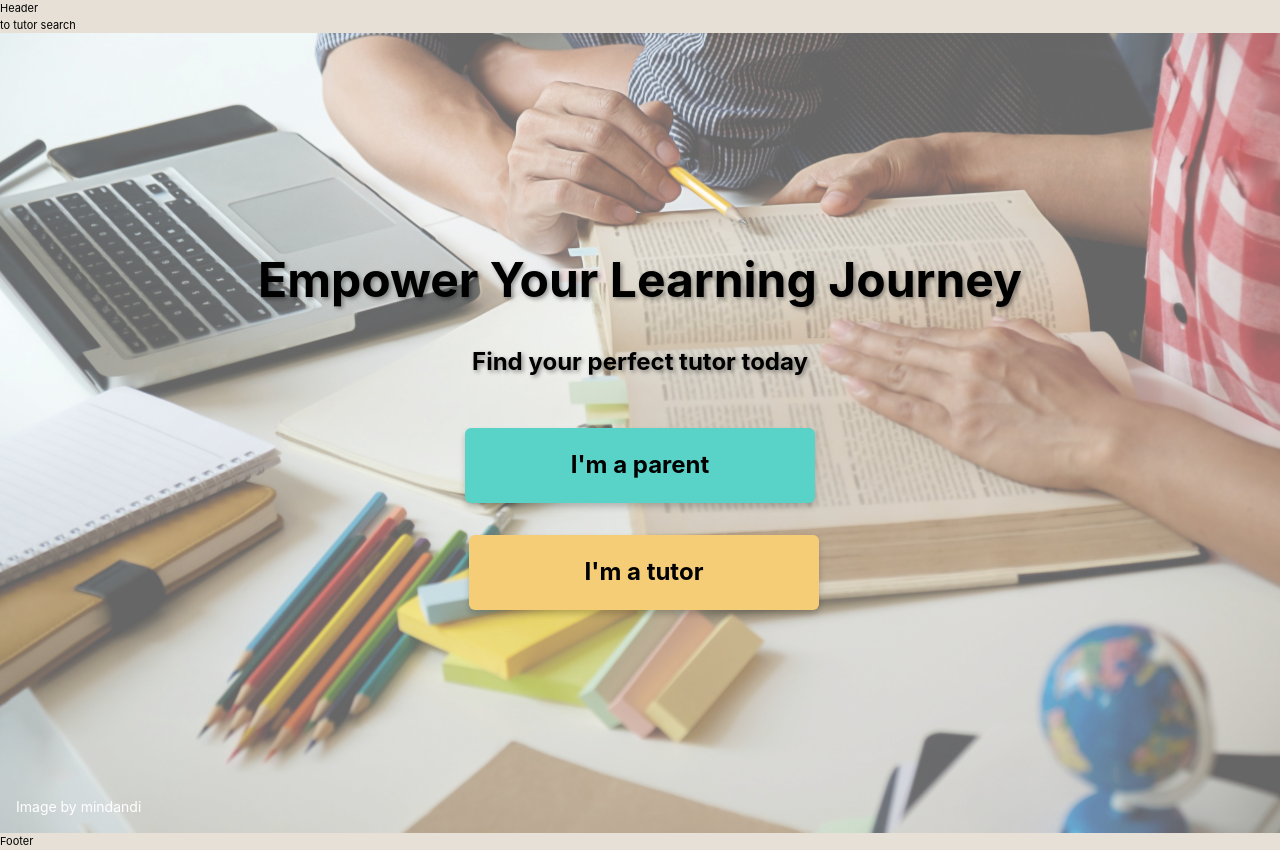
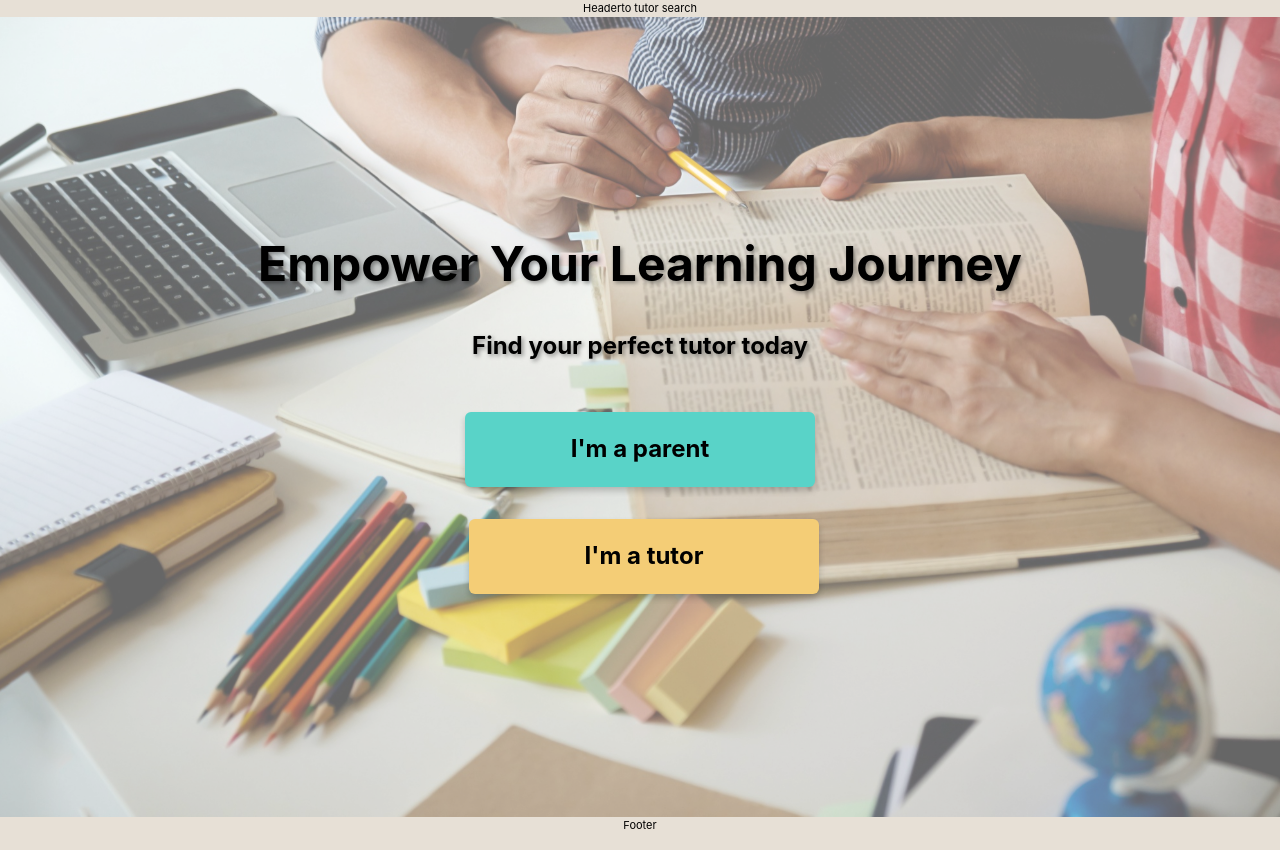
Before and after one commit to Code-the-Dream-School/ffprac-team2-front, a React (Vite) app: page / in a window 1280 px wide. Built offline with nearby package versions, Linux system fonts and the light colour scheme.

Commit message:
fix: background size

```diff
--- a/src/components/Footer.tsx
+++ b/src/components/Footer.tsx
@@ -1,7 +1,15 @@
 import React from 'react';
 
-const Footer: React.FC = () => {
-    return <div>Footer</div>;
+type FooterProps = {
+    sizeHeader: {
+        maxWidth: string;
+        margin: string;
+        display: string;
+    };
+};
+
+const Footer: React.FC<FooterProps> = ({ sizeHeader }) => {
+    return <footer style={sizeHeader}>Footer</footer>;
 };
 
 export default Footer;
--- a/src/components/Header.tsx
+++ b/src/components/Header.tsx
@@ -1,12 +1,20 @@
 import React from 'react';
 import { NavLink } from 'react-router-dom';
 
-const Header: React.FC = () => {
+type HeaderProps = {
+    sizeHeader: {
+        maxWidth: string;
+        margin: string;
+        display: string;
+    };
+};
+
+const Header: React.FC<HeaderProps> = ({ sizeHeader }) => {
     return (
-        <>
+        <header style={sizeHeader}>
             <h1>Header</h1>
             <NavLink to={'/tutorsearch'}>to tutor search</NavLink>
-        </>
+        </header>
     );
 };
 
--- a/src/components/Layout.tsx
+++ b/src/components/Layout.tsx
@@ -1,16 +1,65 @@
-import { Flex } from '@chakra-ui/react';
+import { Box, Flex } from '@chakra-ui/react';
 import Footer from './Footer';
 import Header from './Header';
 import { Outlet } from 'react-router-dom';
 import React from 'react';
+import { useLocation } from 'react-router-dom';
+import backgroundImage from '../assets/new_bg.jpg';
+
 const Layout: React.FC = () => {
+    const location = useLocation();
+    let bgLayout, sizeHeader, showBackground;
+    if (location.pathname === '/') {
+        bgLayout = {
+            maxWidth: '100',
+        };
+        sizeHeader = {
+            maxWidth: '1440px',
+            margin: '0 auto',
+            display: 'flex',
+        };
+        showBackground = true;
+    } else {
+        bgLayout = {
+            maxWidth: '1440px',
+        };
+        sizeHeader = {
+            maxWidth: 'inherit',
+            margin: '0 auto',
+            display: 'flex',
+        };
+        showBackground = false;
+    }
+
     return (
-        <Flex w="full" direction="column" className="layout">
-            <Header />
-            <Flex direction="column" w="full" className="main-content">
+        <Flex w="full" direction="column" className="layout" style={bgLayout}>
+            <Header sizeHeader={sizeHeader} />
+            <Flex direction="column" w="full" className="main-content" position="relative">
+                {showBackground && (
+                    <Box
+                        w="full"
+                        h="full"
+                        bgImage={`url(${backgroundImage})`}
+                        bgSize="cover"
+                        bgPos="center"
+                        bgRepeat="no-repeat"
+                        position="absolute"
+                        zIndex="-1"
+                        _after={{
+                            content: '""',
+                            position: 'absolute',
+                            top: 0,
+                            right: 0,
+                            bottom: 0,
+                            left: 0,
+                            bg: 'white',
+                            opacity: '0.4',
+                        }}
+                    />
+                )}
                 <Outlet />
             </Flex>
-            <Footer />
+            <Footer sizeHeader={sizeHeader} />
         </Flex>
     );
 };
--- a/src/index.css
+++ b/src/index.css
@@ -3,7 +3,6 @@
     line-height: 1.5;
     font-weight: 400;
 
-    /* color-scheme: light dark; */
     color: rgba(255, 255, 255, 0.87);
 
     font-synthesis: none;
@@ -17,7 +16,6 @@
 }
 
 .layout {
-    max-width: 1440px;
     margin: 0 auto;
     display: flex;
     flex-direction: column;
--- a/src/pages/LandingPage.tsx
+++ b/src/pages/LandingPage.tsx
@@ -1,16 +1,5 @@
 import React from 'react';
-import {
-    Box,
-    Button,
-    ButtonGroup,
-    Flex,
-    VStack,
-    Heading,
-    Text,
-    useBreakpointValue,
-    Link,
-} from '@chakra-ui/react';
-import backgroundImage from '../assets/new_bg.jpg';
+import { Button, ButtonGroup, Flex, VStack, Heading, Text } from '@chakra-ui/react';
 import { useNavigate } from 'react-router-dom';
 
 const LandingPage: React.FC = () => {
@@ -20,39 +9,8 @@ const LandingPage: React.FC = () => {
         navigate(`/auth`);
     };
 
-    const bgSize = useBreakpointValue({ base: '100% 100%', sm: 'cover' });
-
     return (
-        <Flex
-            direction="column"
-            align="center"
-            justify="center"
-            w="full"
-            h="100vh"
-            position="relative"
-        >
-            {/* Background Image */}
-            <Box
-                w="full"
-                h="full"
-                bgImage={`url(${backgroundImage})`}
-                bgSize={bgSize}
-                bgPos="center"
-                bgRepeat="no-repeat"
-                position="absolute"
-                zIndex="-1"
-                _after={{
-                    content: '""',
-                    position: 'absolute',
-                    top: 0,
-                    right: 0,
-                    bottom: 0,
-                    left: 0,
-                    bg: 'white',
-                    opacity: '0.4', // transparency
-                }}
-            />
-            {/* Content */}
+        <Flex direction="column" align="center" justify="center" w="full" h="100vh">
             <VStack spacing={8} align="stretch" w="full" maxW="container.md" mx="auto" zIndex="1">
                 <Heading
                     as="h1"
@@ -105,7 +63,7 @@ const LandingPage: React.FC = () => {
                     </Button>
                 </ButtonGroup>
             </VStack>
-            <Box position="absolute" bottom="4" left="4">
+            {/* <Box position="absolute" bottom="4" left="4">
                 <Link
                     href="http://www.freepik.com/free-photo/-together-university-device-book-reading_1235750.htm"
                     color="white"
@@ -114,7 +72,7 @@ const LandingPage: React.FC = () => {
                 >
                     Image by mindandi
                 </Link>
-            </Box>
+            </Box> */}
         </Flex>
     );
 };
```
